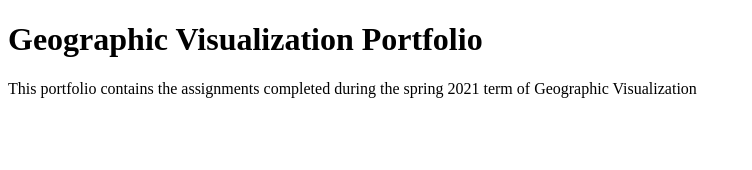
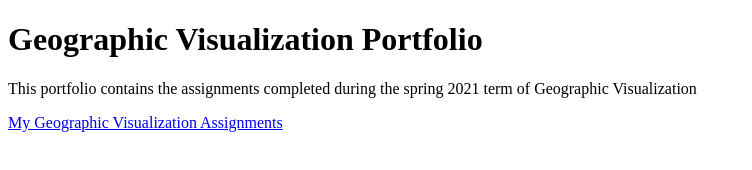
Before and after one commit to geog3540/Geographic-Visualization-2021---Maddie-Gulick, a plain HTML site: page index.html in a window 1280 px wide. Shown: the whole page, without its empty margins (0-752 px from the left). Drawn offline with Linux system fonts and the light colour scheme.

Commit message:
Inserted Observable link for assignment viewing.

```diff
--- a/index.html
+++ b/index.html
@@ -9,6 +9,7 @@
 <body>
   <h1> Geographic Visualization Portfolio </h1>
   <p> This portfolio contains the assignments completed during the spring 2021 term of Geographic Visualization </p>
+  <p> <a href="https://observablehq.com/@21mgulick"> My Geographic Visualization Assignments </a> </p>
 </body>
 
 
```
